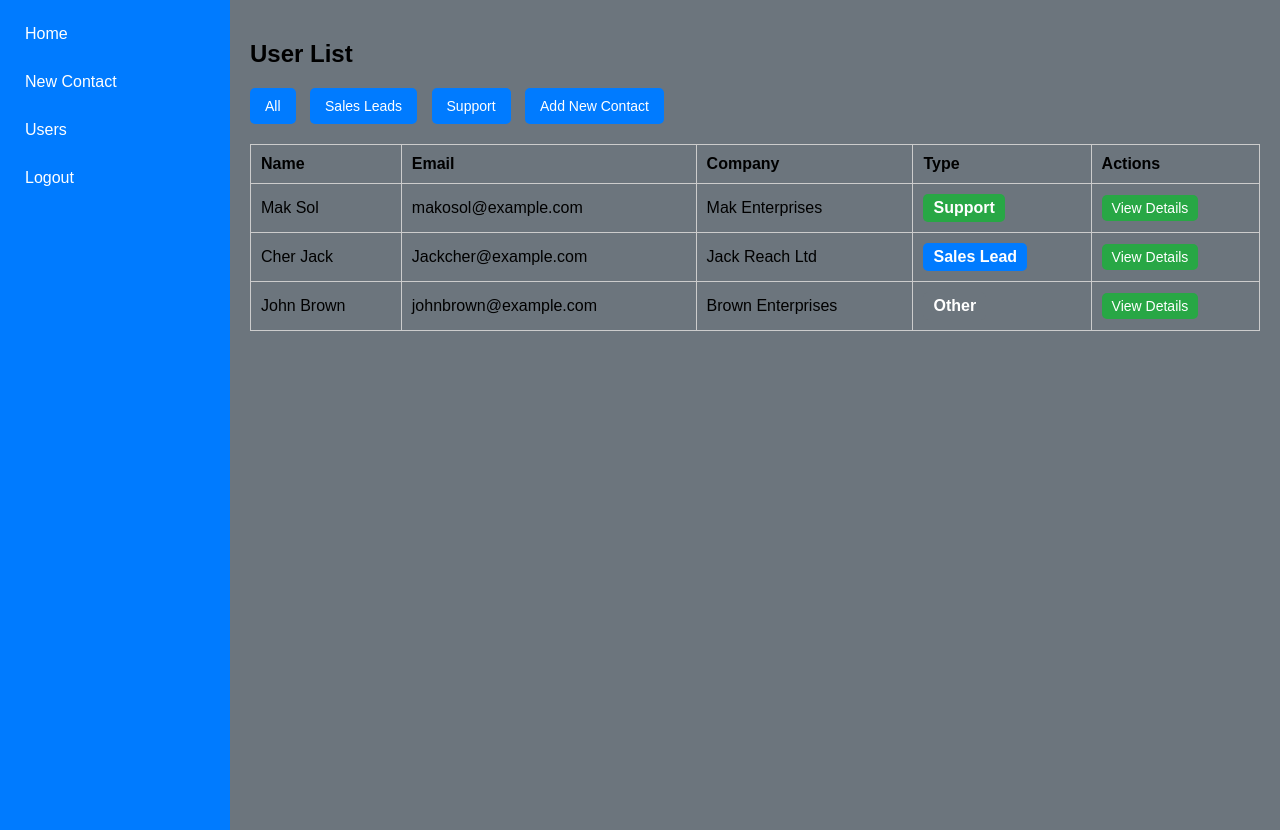
After one commit to BreannaThelwell/info2180-finalproject, a PHP site: page /user_list.html in a window 1280 px wide. The commit adds this page. Run offline with PHP 8.4, Linux system fonts and the light colour scheme; a stand-in replaces the project's code that opens the database connection.

Commit message:
Recommit changes

```diff
--- a/dashboard.php
+++ b/dashboard.php
@@ -79,6 +79,7 @@ $result = $conn->query($query);
             <a href="dashboard.php?filter=support" class="<?= $filter === 'support' ? 'active' : '' ?>">Support</a>
             <a href="dashboard.php?filter=assigned_to_me" class="<?= $filter === 'assigned_to_me' ? 'active' : '' ?>">Assigned to Me</a>
         </div>
+         <!-- Contact list table -->
         <table class="table">
             <thead>
                 <tr>
@@ -90,16 +91,19 @@ $result = $conn->query($query);
                 </tr>
             </thead>
             <tbody>
+                 <!-- Loop through the contacts and display them -->
                 <?php while ($row = $result->fetch_assoc()): ?>
                     <tr>
                         <td><?= $row['title'] . ' ' . $row['firstname'] . ' ' . $row['lastname'] ?></td>
                         <td><?= $row['email'] ?></td>
                         <td><?= $row['company'] ?></td>
                         <td>
+                             <!-- Display badge based on the contact type -->
                             <span class="badge <?= strtolower(str_replace(' ', '-', $row['type'])) ?>">
                                 <?= strtoupper($row['type']) ?>
                             </span>
                         </td>
+                         <!-- Link to view the contact details -->
                         <td><a href="view_contact.php?id=<?= $row['id'] ?>">View</a></td>
                     </tr>
                 <?php endwhile; ?>
--- /dev/null
+++ b/user_list.css
@@ -0,0 +1,102 @@
+body {
+    font-family: 'Arial', sans-serif;
+    margin: 0;
+    display: flex;
+    background-color: #6c757d;
+}
+
+.sidebar {
+    width: 200px;
+    background-color: #007bff; /* Blue sidebar */
+    color: white;
+    height: 100vh;
+    padding: 15px;
+}
+
+.sidebar a {
+    color: white;
+    text-decoration: none;
+    display: block;
+    margin-bottom: 10px;
+    padding: 10px;
+    border-radius: 5px;
+}
+
+.sidebar a:hover {
+    background-color: #0056b3;
+}
+
+.main-content {
+    flex: 1;
+    padding: 20px;
+}
+
+.filter-options {
+    margin-bottom: 20px;
+}
+
+.filter-options button {
+    margin-right: 10px;
+    padding: 10px 15px;
+    background-color: #007bff;
+    color: white;
+    border: none;
+    border-radius: 5px;
+    cursor: pointer;
+}
+
+.filter-options button:hover {
+    background-color: #0056b3;
+}
+
+table {
+    width: 100%;
+    border-collapse: collapse;
+    margin: 20px 0;
+}
+
+table th, table td {
+    padding: 10px;
+    border: 1px solid #ccc;
+    text-align: left;
+}
+
+table th {
+    background-color #6c757d:
+}
+
+button {
+    background-color: #28a745;
+    color: white;
+    border: none;
+    padding: 5px 10px;
+    font-size: 14px;
+    cursor: pointer;
+    border-radius: 5px;
+}
+
+button:hover {
+    background-color: #218838;
+}
+
+/* Type highlighting */
+.type {
+    display: inline-block;
+    padding: 5px 10px;
+    border-radius: 5px;
+    color: white;
+    font-weight: bold;
+    text-align: center;
+}
+
+.type.sales {
+    background-color: #28a745; /* Green for Sales */
+}
+
+.type.support {
+    background-color: #007bff; /* Blue for Support */
+}
+
+.type.other {
+    background-color: #6c757d; /* Gray for Other */
+}
--- /dev/null
+++ b/user_list.html
@@ -0,0 +1,67 @@
+<!DOCTYPE html>
+<html lang="en">
+<head>
+    <meta charset="UTF-8">
+    <meta name="viewport" content="width=device-width, initial-scale=1.0">
+    <title>User List - Dolphin CRM</title>
+    <link rel="stylesheet" href="user_list.css">
+</head>
+<body>
+    <div class="sidebar">
+        <a href="dashboard.html">Home</a>
+        <a href="new_contact.html">New Contact</a>
+        <a href="user_list.html">Users</a>
+        <a href="logout.php">Logout</a>
+    </div>
+    <div class="main-content">
+        <h2>User List</h2>
+        <div class="filter-options">
+            <button onclick="filterUsers('all')">All</button>
+            <button onclick="filterUsers('sales')">Sales Leads</button>
+            <button onclick="filterUsers('support')">Support</button>
+            <button onclick="location.href='new_contact.html'">Add New Contact</button>
+        </div>
+        <table>
+            <thead>
+                <tr>
+                    <th>Name</th>
+                    <th>Email</th>
+                    <th>Company</th>
+                    <th>Type</th>
+                    <th>Actions</th>
+                </tr>
+            </thead>
+            <tbody>
+                <!-- Rows dynamically populated -->
+                <tr>
+                    <td>Mak Sol</td>
+                    <td>makosol@example.com</td>
+                    <td>Mak Enterprises</td>
+                    <td><span class="type sales">Support</span></td>
+                    <td><button onclick="viewDetails(1)">View Details</button></td>
+                </tr>
+                <tr>
+                    <td>Cher Jack</td>
+                    <td>Jackcher@example.com</td>
+                    <td>Jack Reach Ltd</td>
+                    <td><span class="type support">Sales Lead</span></td>
+                    <td><button onclick="viewDetails(2)">View Details</button></td>
+                </tr>
+                <tr>
+                    <td>John Brown</td>
+                    <td>johnbrown@example.com</td>
+                    <td>Brown Enterprises</td>
+                    <td><span class="type other">Other</span></td>
+                    <td><button onclick="viewDetails(3)">View Details</button></td>
+                </tr>
+            </tbody>
+        </table>
+    </div>
+    <script>
+        function viewDetails(userId) {
+            // Redirect to the contact details page (replace with your server logic)
+            location.href = `view_contact.html?user_id=${userId}`;
+        }
+    </script>
+</body>
+</html>
```
Also changed, not shown: dolphin_crm_login.css (added, +59 -0 lines), dolphin_crm_login.html (added, +27 -0 lines), new_user.css (added, +54 -0 lines), new_user.html (added, +94 -0 lines), view_contact.php (added, +161 -0 lines), README.md.
